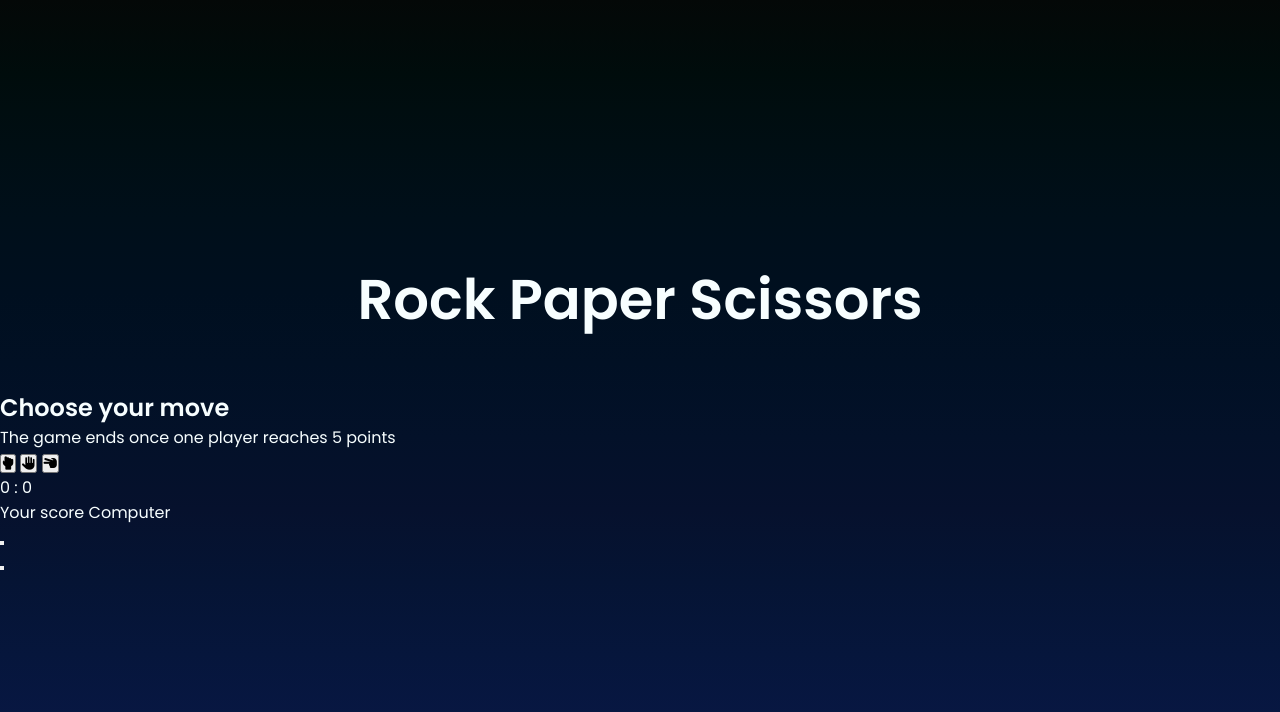
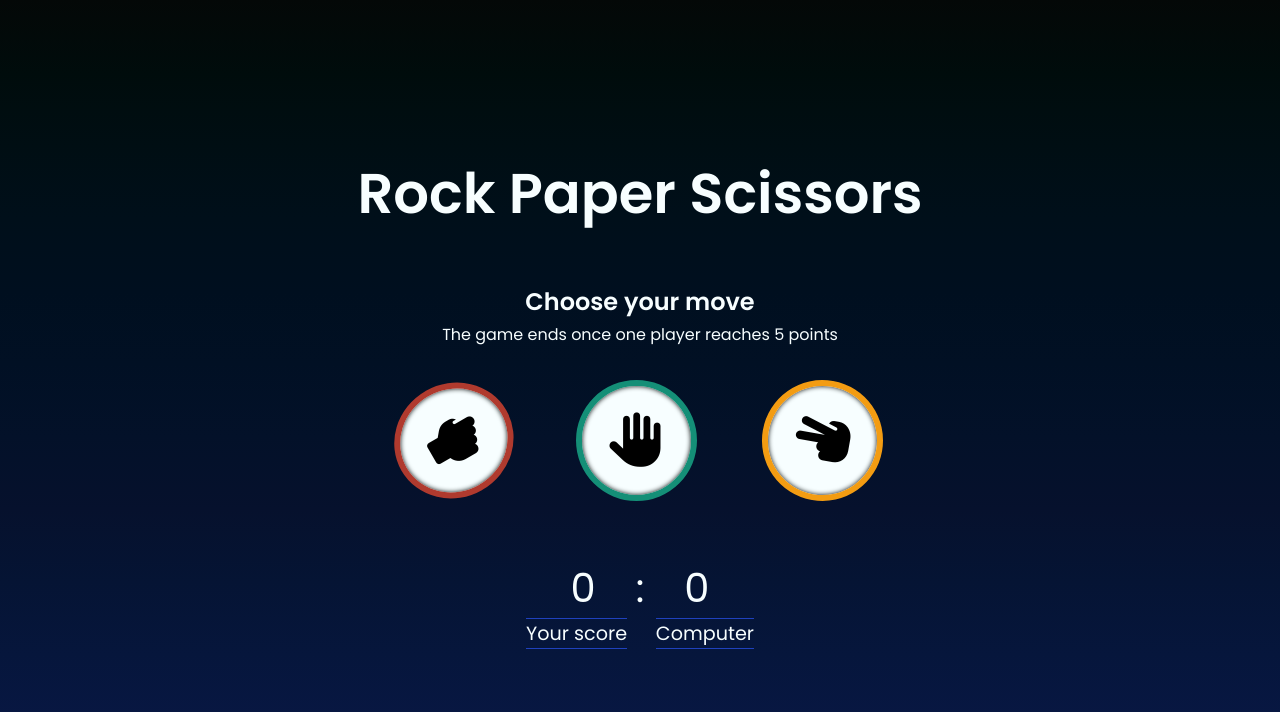
Before and after one commit to cansubaydar/rock-paper-scissors, a plain HTML site: page index.html in a window 1280 px wide. Drawn offline with Linux system fonts and the light colour scheme.

Commit message:
Edit styles.css

```diff
--- a/styles.css
+++ b/styles.css
@@ -28,3 +28,141 @@ header {
 h1 {
     font-size: clamp(2.8rem, 7vw, 3.5rem);
 }
+
+main {
+    width: 100%;
+    text-align: center;
+    position: relative;
+}
+
+.title p {
+    padding-top: 0.2em;
+}
+
+button {
+    background: transparent;
+    border: none;
+    outline: none;
+    cursor: pointer;
+}
+
+/* SELECTIONS */
+.selections {
+    display: flex;
+    justify-content: center;
+    padding-bottom: 1.5em;
+}
+
+.selections button{
+    position: relative;
+    border-radius: 50%;
+    padding: 0 1em;
+    margin: 2.5em 0;
+}
+
+@media all and (max-width: 30em) {
+    .selections {
+        padding-bottom: 0;
+    }
+    .selections button {
+        padding: 0 0.5em;
+    }
+}
+
+button[data-selection='paper']{
+    margin: 0 clamp(1rem, 3vw, 2.5rem);
+}
+
+@media all and (max-width: 30em) {
+    button[data-selection='paper']{
+        margin: 0;
+    }
+}
+
+.fas {
+    position: relative;
+    font-size: clamp(2.2rem, 7vw, 3.4rem);
+    border: 6px solid;
+    border-radius: 50%;
+    background-color: #f7feff;
+    padding: 0.5em;
+    box-shadow: inset 0px 0px 5px #040807;
+}
+
+.fa-hand-rock {
+    border-color: #B03A2E;
+    transform: rotate(60deg);
+}
+
+.fa-hand-paper {
+    border-color: #148F77;
+}
+
+.fa-hand-scissors {
+    border-color: #F39C12;
+    transform: rotate(10deg);
+}
+
+/* SCORE PANEL */
+.score_panel {
+    display: flex;
+    justify-content: center;
+    flex-direction: column;
+}
+
+.score {
+    display: flex;
+    flex-direction: row;
+    justify-content: center;
+    font-size: 2.5em;
+    position: relative;
+}
+
+.player_score {
+    margin-right: 1em;
+}
+
+.computer_score {
+    margin-left: 1em;
+}
+
+/* PLAYER PANEL */
+.player_panel {
+    font-size: 1.2em;
+    display: flex;
+    justify-content: center;
+    align-items: center;
+}
+
+.player {
+   border-bottom: 1px solid #1f41bd;
+   border-top: 1px solid #1f41bd;
+}
+
+.computer {
+    margin-left: 1.5em;
+    border-bottom: 1px solid #1f41bd;
+    border-top: 1px solid #1f41bd;
+}
+
+/* SELECTION PANEL */
+.selection_panel {
+    display: none;
+}
+
+.choices_player,
+.choices_computer {
+    background: transparent;
+    margin: 1em 3em;
+}
+
+@media all and (max-width: 30em) {
+    .choices_player,
+    .choices_computer {
+        margin: 1em 1.5em;
+    }
+}
+
+.game_result {
+    padding-bottom: 2em;
+}
```
